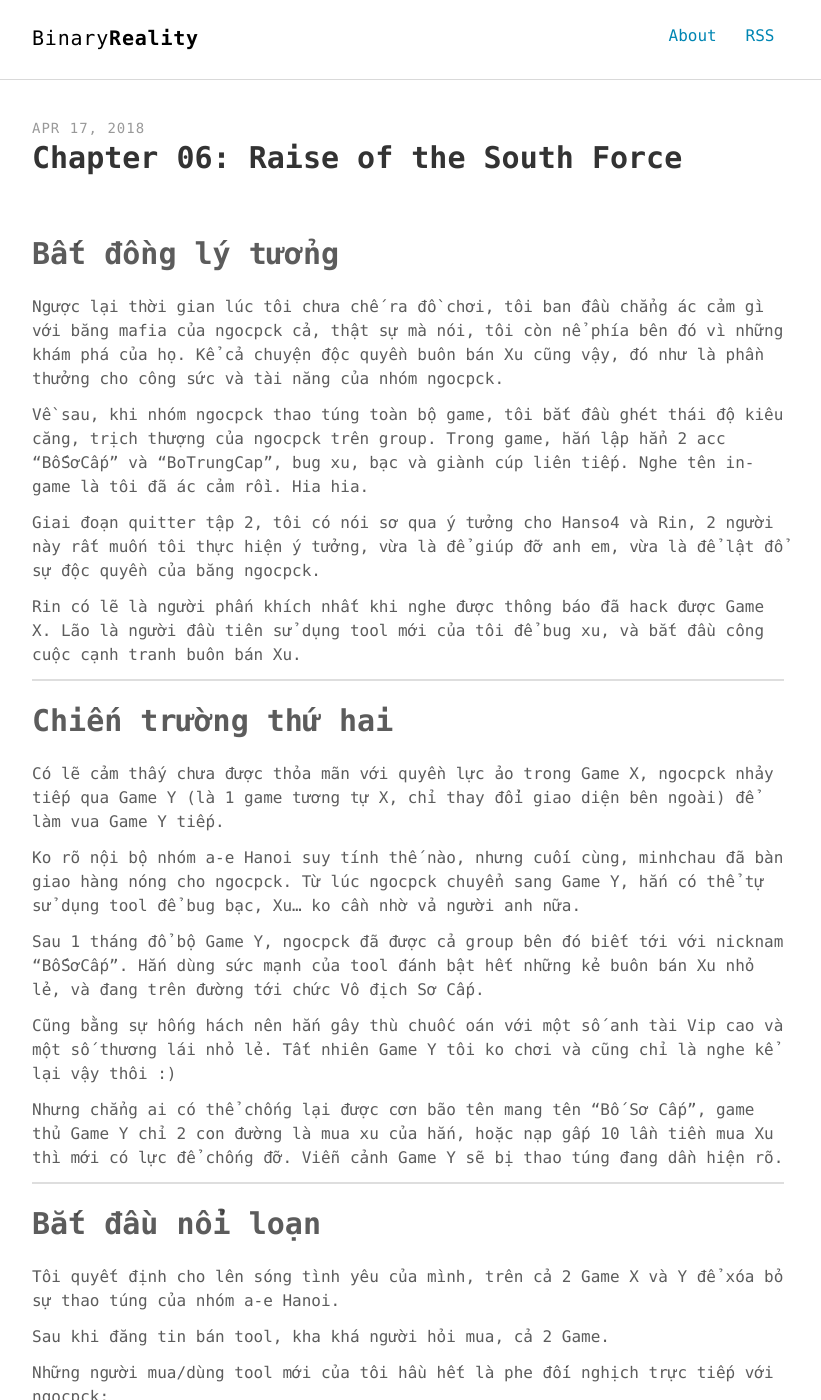
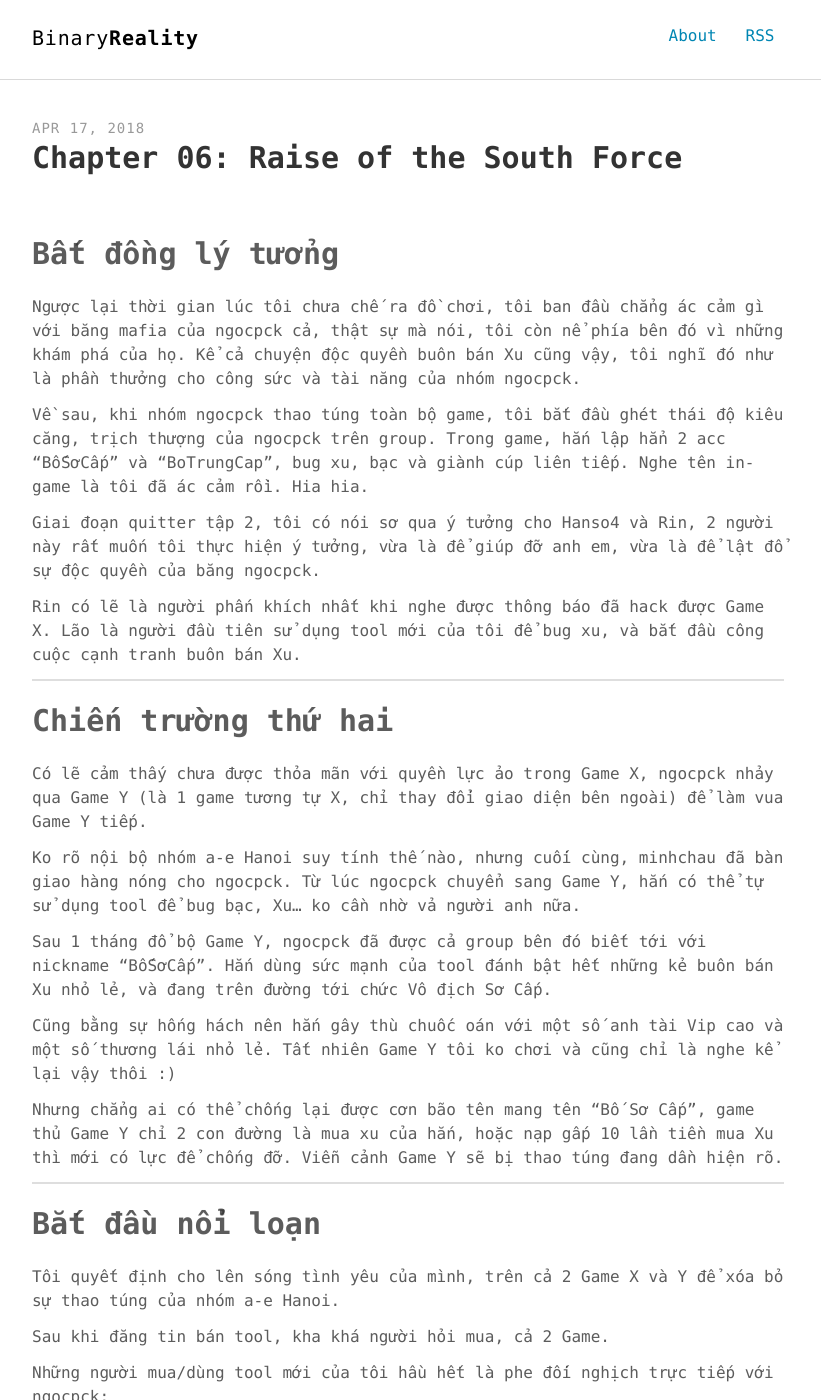
Before and after one commit to phuoc-thanh/phuoc-thanh.github.io, a Jekyll site: the page built from _posts/2018-04-17-chapter06-raise-of-the-south-force.md, in a window 1280 px wide and 1400 px high. Shown: the whole window, without its empty margins (232-1053 px from the left). Built offline with Jekyll 4.4.1, drawn with Linux system fonts in a browser that asks for light colours; comment, search, counter and statistics services are not loaded; some of the changed text lies outside the part shown.

Commit message:
edit some mistakes

```diff
--- a/_posts/2018-04-17-chapter06-raise-of-the-south-force.md
+++ b/_posts/2018-04-17-chapter06-raise-of-the-south-force.md
@@ -8,7 +8,7 @@ keywords: "haskell, pure, functional, hijack, game, server"
 
 # Bất đồng lý tưởng
 
-Ngược lại thời gian lúc tôi chưa chế ra đồ chơi, tôi ban đầu chẳng ác cảm gì với băng mafia của ngocpck cả, thật sự mà nói, tôi còn nể phía bên đó vì những khám phá của họ. Kể cả chuyện độc quyền buôn bán Xu cũng vậy, đó như là phần thưởng cho công sức và tài năng của nhóm ngocpck.
+Ngược lại thời gian lúc tôi chưa chế ra đồ chơi, tôi ban đầu chẳng ác cảm gì với băng mafia của ngocpck cả, thật sự mà nói, tôi còn nể phía bên đó vì những khám phá của họ. Kể cả chuyện độc quyền buôn bán Xu cũng vậy, tôi nghĩ đó như là phần thưởng cho công sức và tài năng của nhóm ngocpck.
 
 Về sau, khi nhóm ngocpck thao túng toàn bộ game, tôi bắt đầu ghét thái độ kiêu căng, trịch thượng của ngocpck trên group. Trong game, hắn lập hẳn 2 acc "BốSơCấp" và "BoTrungCap", bug xu, bạc và giành cúp liên tiếp. Nghe tên in-game là tôi đã ác cảm rồi. Hia hia.
 
@@ -20,11 +20,11 @@ Rin có lẽ là người phấn khích nhất khi nghe được thông báo đ
 
 # Chiến trường thứ hai
 
-Có lẽ cảm thấy chưa được thỏa mãn với quyền lực ảo trong Game X, ngocpck nhảy tiếp qua Game Y (là 1 game tương tự X, chỉ thay đổi giao diện bên ngoài) để làm vua Game Y tiếp.
+Có lẽ cảm thấy chưa được thỏa mãn với quyền lực ảo trong Game X, ngocpck nhảy qua Game Y (là 1 game tương tự X, chỉ thay đổi giao diện bên ngoài) để làm vua Game Y tiếp.
 
 Ko rõ nội bộ nhóm a-e Hanoi suy tính thế nào, nhưng cuối cùng, minhchau đã bàn giao hàng nóng cho ngocpck. Từ lúc ngocpck chuyển sang Game Y, hắn có thể tự sử dụng tool để bug bạc, Xu... ko cần nhờ vả người anh nữa.
 
-Sau 1 tháng đổ bộ Game Y, ngocpck đã được cả group bên đó biết tới với nicknam "BốSơCấp". Hắn dùng sức mạnh của tool đánh bật hết những kẻ buôn bán Xu nhỏ lẻ, và đang trên đường tới chức Vô địch Sơ Cấp.
+Sau 1 tháng đổ bộ Game Y, ngocpck đã được cả group bên đó biết tới với nickname "BốSơCấp". Hắn dùng sức mạnh của tool đánh bật hết những kẻ buôn bán Xu nhỏ lẻ, và đang trên đường tới chức Vô địch Sơ Cấp.
 
 Cũng bằng sự hống hách nên hắn gây thù chuốc oán với một số anh tài Vip cao và một số thương lái nhỏ lẻ. Tất nhiên Game Y tôi ko chơi và cũng chỉ là nghe kể lại vậy thôi :)
 
```
Also changed, not shown: other parts of _posts/2018-04-17-chapter06-raise-of-the-south-force.md (+3 -5 lines), _posts/2018-04-15-chapter03-chasing-the-shark.md (+2 -2 lines), _posts/2018-04-16-chapter04-reveal-the-secret.md (+6 -5 lines), _posts/2018-04-16-chapter05-the-art-of-cheating.md (+2 -2 lines).
